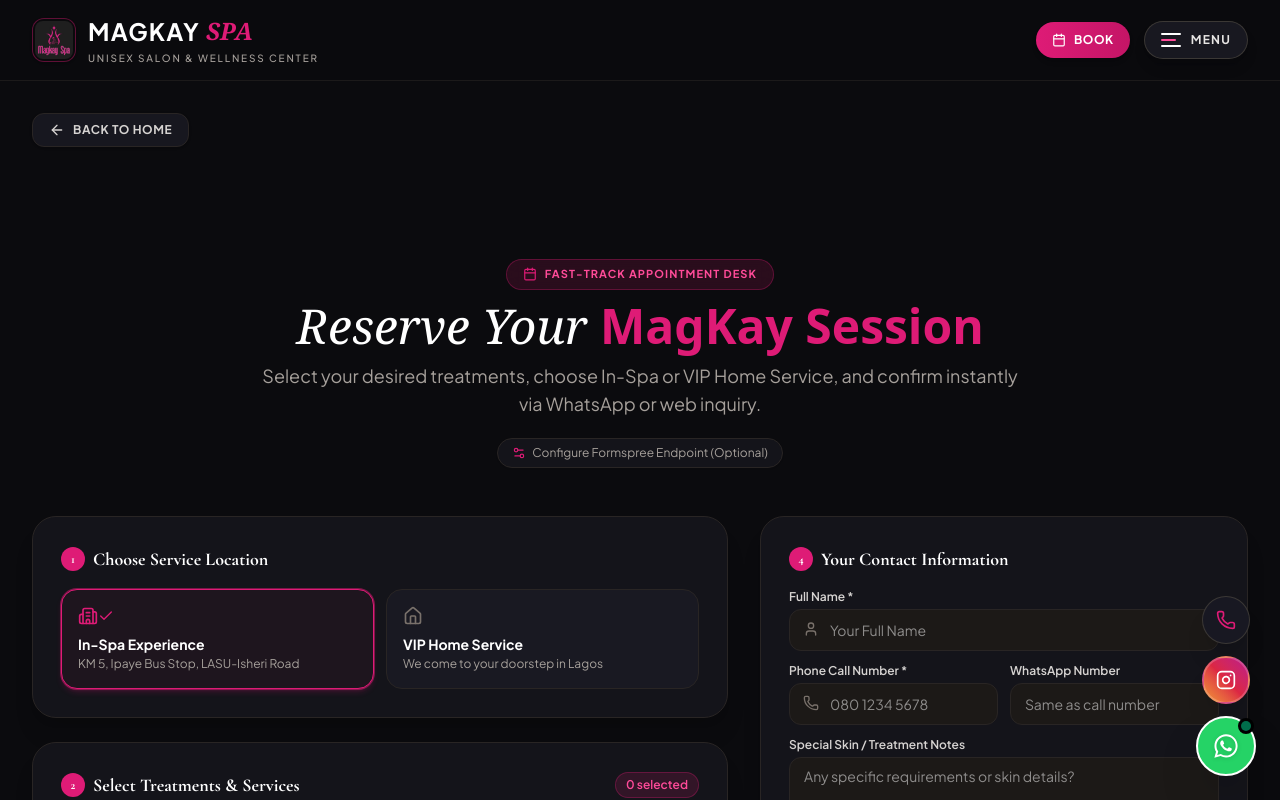
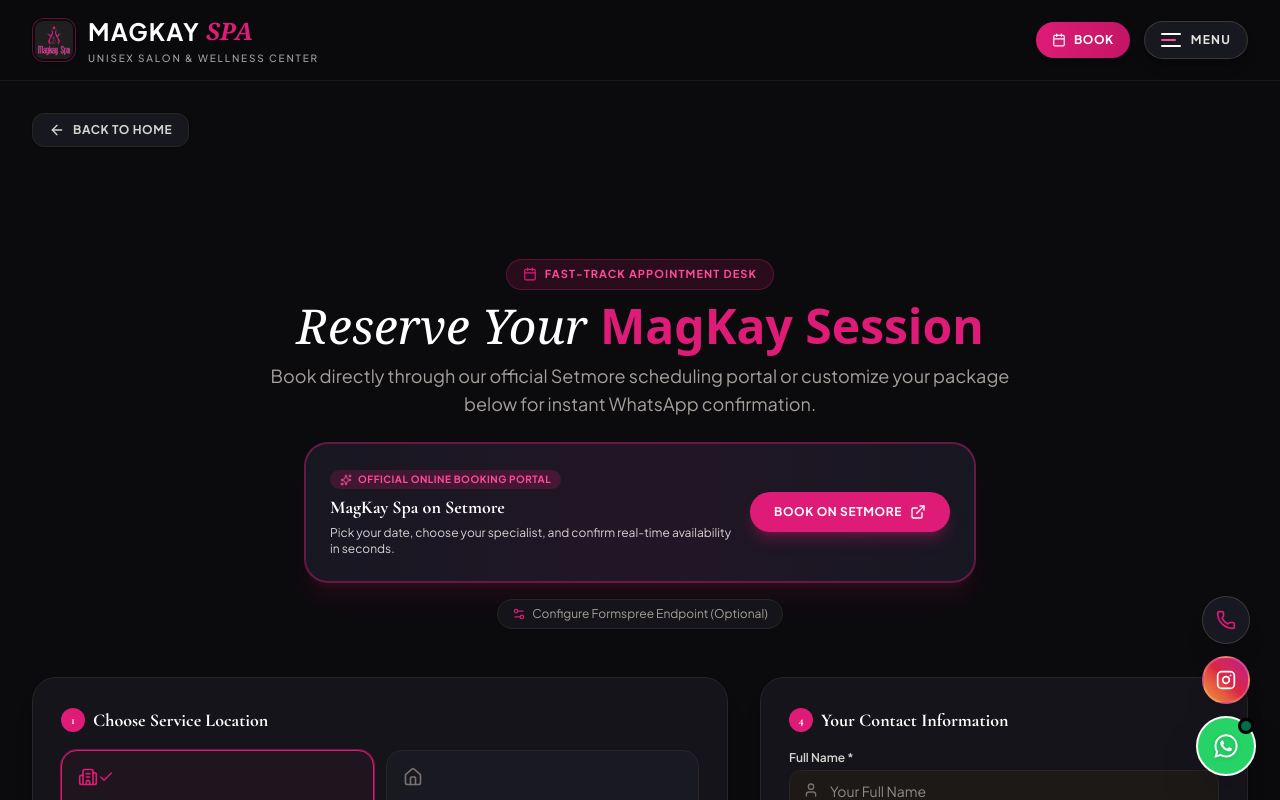
Before and after one commit to Prosper099/magkay-spa, a React (Vite) app: page / in a window 1280 px wide. Both pictures are taken after a click on the button "BOOK". Shown: the top 800 px of the page. Built offline with nearby package versions, Linux system fonts and the light colour scheme.

Commit message:
feat: integrate Setmore online booking portal
Add direct links to the Setmore scheduling portal in the BookingSection, Footer, and FAQ data to provide users with a 24/7 booking option.

```diff
--- a/src/components/BookingSection.tsx
+++ b/src/components/BookingSection.tsx
@@ -2,7 +2,7 @@
 import {
   Calendar, Clock, Phone, MapPin, Check, Plus, Trash2, Send,
   CheckCircle2, User, Home, Building2, AlertCircle,
-  Settings2, Copy, Flower2
+  Settings2, Copy, Flower2, ExternalLink, Sparkles
 } from 'lucide-react';
 import { WhatsAppIcon } from './WhatsAppIcon';
 import { SPA_INFO, SPA_SERVICES } from '../data/spaData';
@@ -227,11 +227,40 @@
             Reserve Your <span className="not-italic font-bold font-sans text-[#DE1B76]">MagKay Session</span>
           </h2>
           <p className="text-base sm:text-lg text-stone-400">
-            Select your desired treatments, choose In-Spa or VIP Home Service, and confirm instantly via WhatsApp or web inquiry.
+            Book directly through our official Setmore scheduling portal or customize your package below for instant WhatsApp confirmation.
           </p>
 
+          {/* Prominent Official Setmore Online Booking Portal Card */}
+          <div className="pt-3 max-w-2xl mx-auto">
+            <div className="p-5 sm:p-6 rounded-3xl bg-gradient-to-r from-[#171722] via-[#221626] to-[#171722] border-2 border-[#DE1B76]/40 shadow-xl shadow-[#DE1B76]/10 flex flex-col sm:flex-row items-center justify-between gap-4 text-left">
+              <div className="space-y-1">
+                <div className="inline-flex items-center gap-1.5 px-2.5 py-0.5 rounded-full bg-[#DE1B76]/20 text-[#FF4B99] text-[10px] font-bold uppercase tracking-wider">
+                  <Sparkles className="w-3 h-3" />
+                  <span>Official Online Booking Portal</span>
+                </div>
+                <h3 className="text-base sm:text-lg font-bold text-white">
+                  MagKay Spa on Setmore
+                </h3>
+                <p className="text-xs text-stone-300">
+                  Pick your date, choose your specialist, and confirm real-time availability in seconds.
+                </p>
+              </div>
+
+              <a
+                id="setmore-direct-booking-btn"
+                href={SPA_INFO.bookingUrl}
+                target="_blank"
+                rel="noopener noreferrer"
+                className="w-full sm:w-auto inline-flex items-center justify-center gap-2 bg-[#DE1B76] hover:bg-[#c41566] active:scale-95 text-white px-6 py-3 rounded-full font-bold text-xs uppercase tracking-wider shadow-lg shadow-[#DE1B76]/30 hover:scale-105 transition-all duration-300 shrink-0 cursor-pointer group"
+              >
+                <span>Book on Setmore</span>
+                <ExternalLink className="w-4 h-4 transition-transform group-hover:translate-x-0.5 group-hover:-translate-y-0.5" />
+              </a>
+            </div>
+          </div>
+
           {/* Formspree endpoint customizer button */}
-          <div className="pt-2">
+          <div className="pt-1">
             <button
               onClick={() => setShowFormspreeModal(true)}
               className="inline-flex items-center gap-1.5 text-xs text-stone-400 hover:text-white bg-[#14141A] px-3.5 py-1.5 rounded-full border border-stone-800 transition-colors cursor-pointer shadow-xs"
--- a/src/components/Footer.tsx
+++ b/src/components/Footer.tsx
@@ -1,7 +1,7 @@
 import React from 'react';
 import {
   Phone, MapPin, Clock, Instagram, ShieldCheck,
-  ArrowUp
+  ArrowUp, ExternalLink
 } from 'lucide-react';
 import { WhatsAppIcon } from './WhatsAppIcon';
 import { SPA_INFO } from '../data/spaData';
@@ -159,13 +159,22 @@
               </div>
             </div>
 
-            <div className="pt-2">
+            <div className="pt-2 space-y-2">
               <button
                 onClick={onOpenBooking}
                 className="w-full py-2.5 bg-[#DE1B76] hover:bg-[#c41566] rounded-xl text-xs font-bold uppercase tracking-wider text-white transition-colors cursor-pointer shadow-lg"
               >
                 Schedule Appointment
               </button>
+              <a
+                href={SPA_INFO.bookingUrl}
+                target="_blank"
+                rel="noopener noreferrer"
+                className="w-full py-2 px-3 bg-[#171722] hover:bg-[#20202E] border border-stone-700 hover:border-[#DE1B76] rounded-xl text-[11px] font-semibold text-stone-300 hover:text-white flex items-center justify-center gap-1.5 transition-colors cursor-pointer"
+              >
+                <span>Book on Setmore</span>
+                <ExternalLink className="w-3 h-3 text-[#DE1B76]" />
+              </a>
             </div>
           </div>
 
--- a/src/data/spaData.ts
+++ b/src/data/spaData.ts
@@ -52,6 +52,8 @@
   whatsappUrlSecondary: "https://wa.me/2348091537732",
   instagramHandle: "@magkayspa01",
   instagramUrl: "https://www.instagram.com/magkayspa01",
+  bookingUrl: "https://magkayspajbve.setmore.com/magkayspa",
+  setmoreUrl: "https://magkayspajbve.setmore.com/magkayspa",
   tagline: "Self-care isn't a luxury ☺️ it's a necessity",
   subheadline: "Your premier unisex salon and wellness haven on the LASU-Isheri Expressway. Step in to relax, recharge, and glow in confidence.",
   rating: "4.9",
@@ -426,7 +428,7 @@
 export const FAQS = [
   {
     question: "How do I book an appointment at MagKay Spa?",
-    answer: "You can book directly using our website appointment form, or click any of the WhatsApp booking buttons to instantly chat with our booking desk on 08091537732 or 08135923223. We will confirm your preferred specialist and time slot in minutes."
+    answer: "You can book 24/7 online via our official Setmore booking portal (https://magkayspajbve.setmore.com/magkayspa), use our website appointment customizer, or chat directly with our Lagos booking desk on WhatsApp (08091537732 / 08135923223)."
   },
   {
     question: "Do you offer Home / Mobile VIP services?",
```
